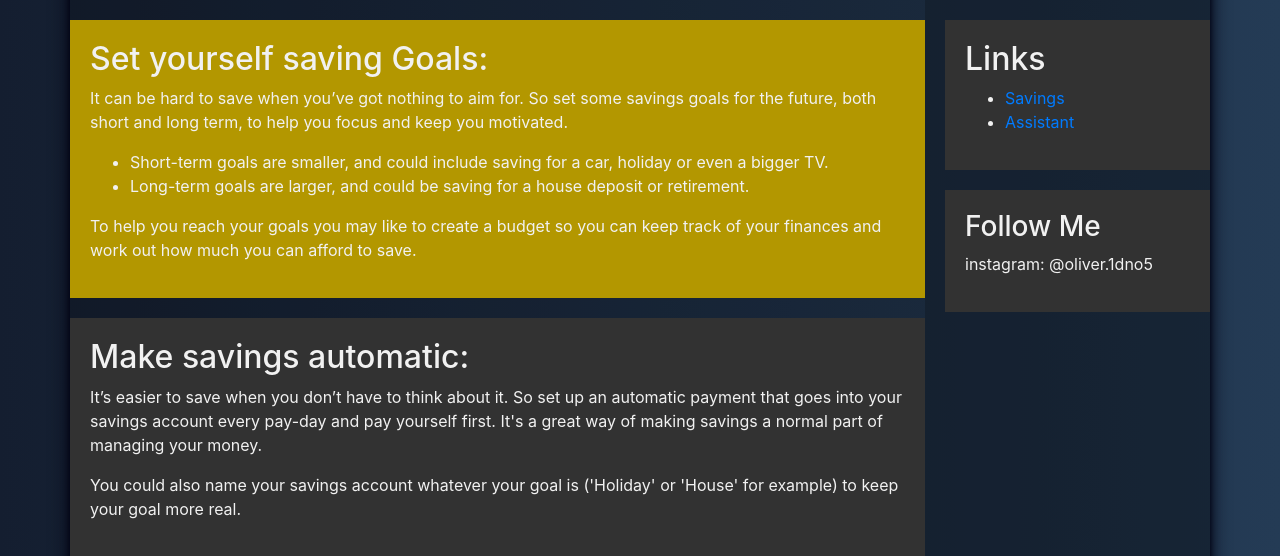
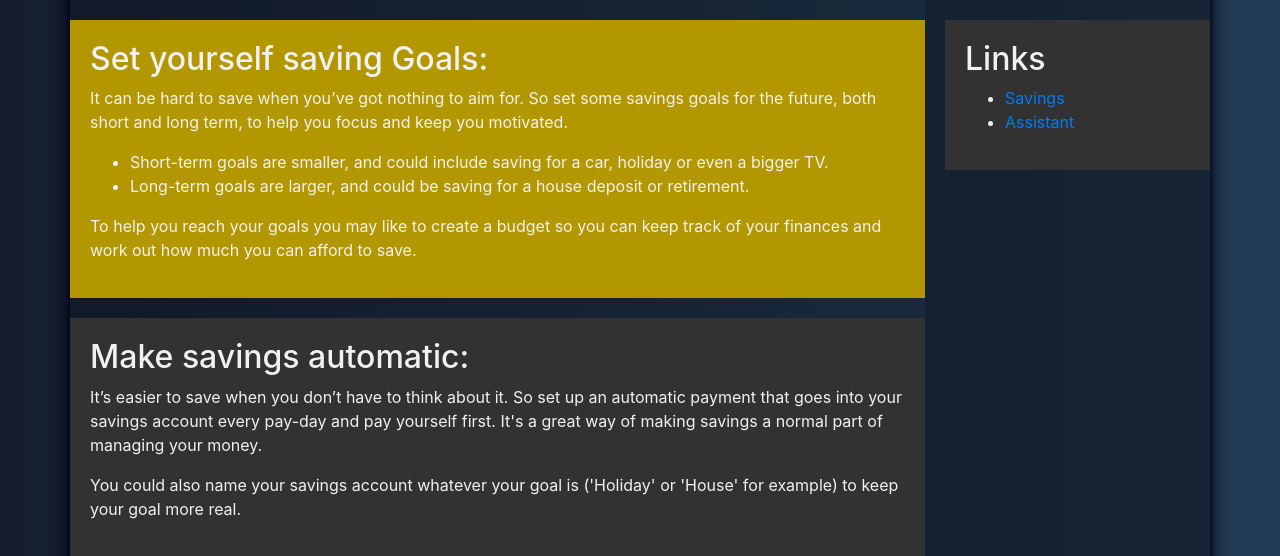
Before and after one commit to OliverDonaldson/F.R.I.D.A.Y, a Python web app: template templates/advice.html in a window 1280 px wide. Shown: the part 223-779 px from the top of the page. Run offline with Jinja, Linux system fonts and the light colour scheme; the template is opened without the code that fills it, so the values that code supplies are empty; some libraries are stand-ins or nearby versions.

Commit message:
Update advice.html

```diff
--- a/templates/advice.html
+++ b/templates/advice.html
@@ -189,10 +189,6 @@
         </ul>
       </nav>
     </div>
-    <div class="card2">
-      <h3>Follow Me</h3>
-      <p>instagram: @oliver.1dno5</p>
-    </div>
   </div>
 </div>
 
```
